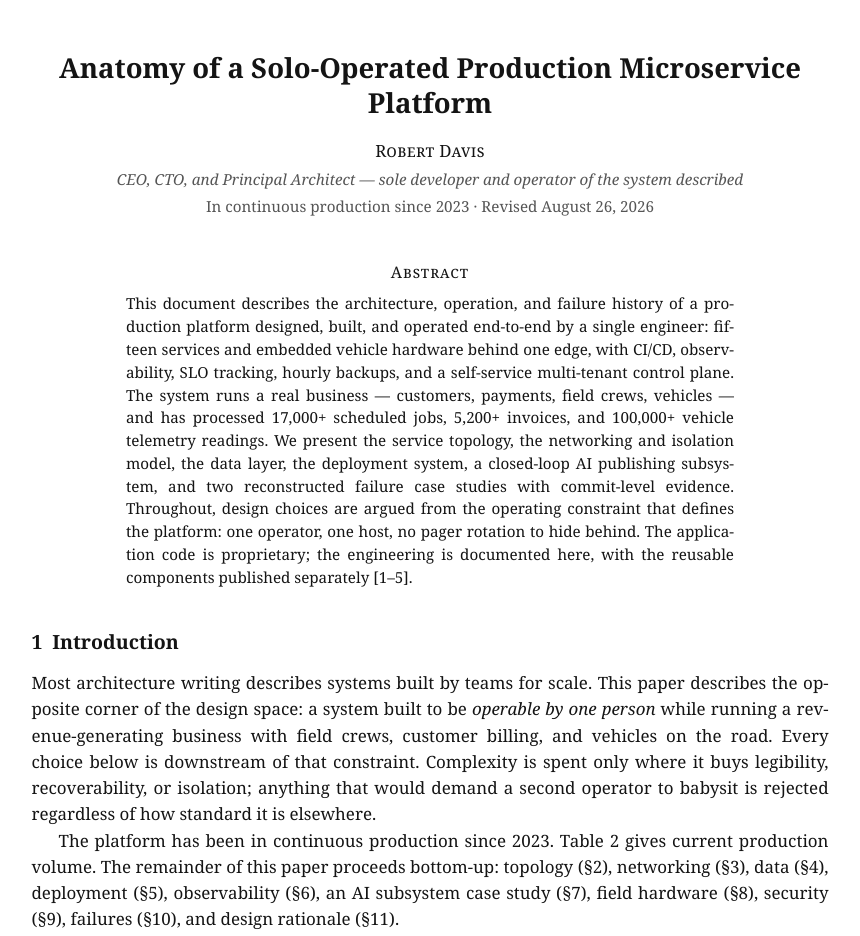
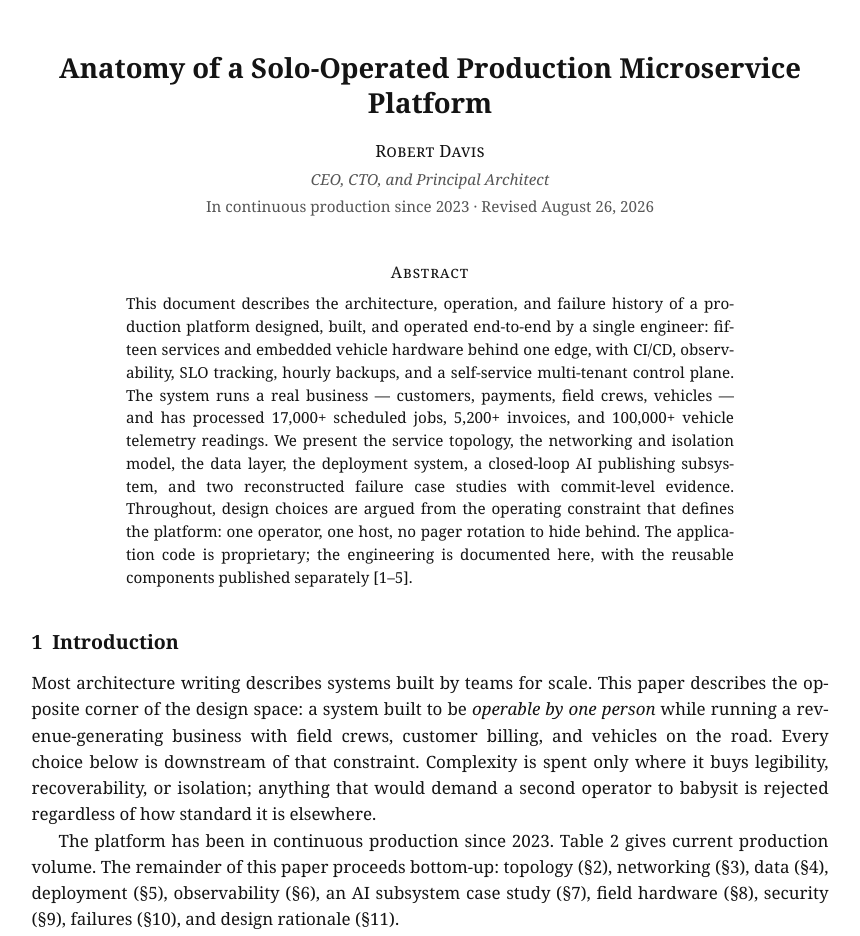
Before and after one commit to rahb3rt/platform-architecture, a plain HTML site: page index.html in a window 1280 px wide. Shown: the top 936 px of the page, without its empty margins (210-1070 px from the left). Drawn offline with Linux system fonts and the light colour scheme; a web font is replaced by a local one.

Commit message:
Byline: titles only
Co-Authored-By: Claude Fable 5 <noreply@anthropic.com>

```diff
--- a/index.html
+++ b/index.html
@@ -166,7 +166,7 @@
 <div class="titleblock">
   <h1>Anatomy of a Solo-Operated Production Microservice Platform</h1>
   <div class="authors"><span class="sc">Robert Davis</span></div>
-  <div class="affil">CEO, CTO, and Principal Architect — sole developer and operator of the system described</div>
+  <div class="affil">CEO, CTO, and Principal Architect</div>
   <div class="pdate">In continuous production since 2023 · Revised August 26, 2026</div>
 </div>
 
```
Also changed, not shown: overview.html (+1 -1 lines), 1 other file.
